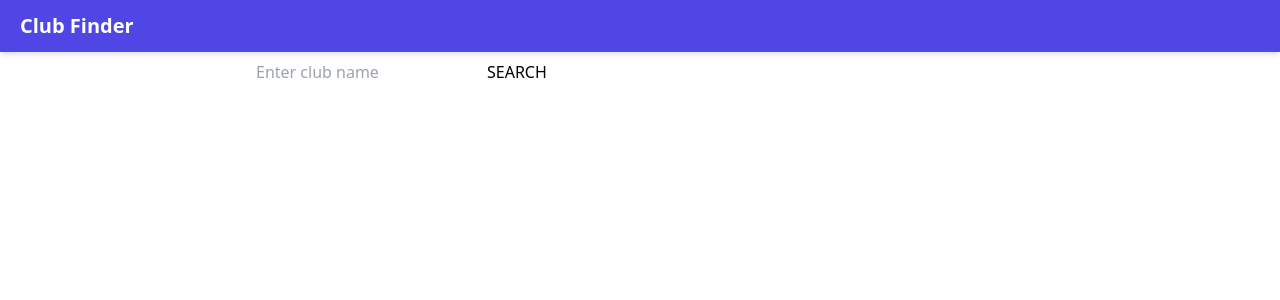
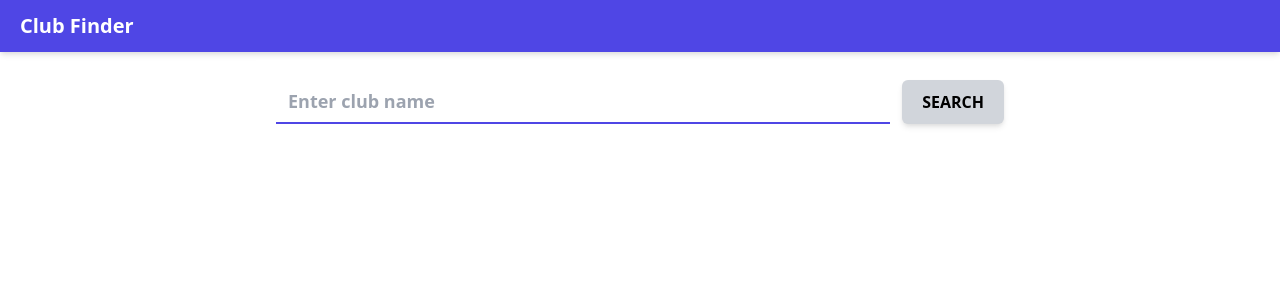
Before and after one commit to Sandydht/club-finder, a Vue app: page / in a window 1280 px wide. Shown: the top 300 px of the page. Built offline with nearby package versions, Linux system fonts and the light colour scheme.

Commit message:
Style the SearchBar component

```diff
--- a/src/components/SearchBar.vue
+++ b/src/components/SearchBar.vue
@@ -1,8 +1,10 @@
 <template>
-  <form @submit.prevent="submit">
-    <input type="search" placeholder="Enter club name" v-model="inputValue"/>
-    <button type="submit" :disabled="checkInputValue">SEARCH</button>
-  </form>
+  <div class="p-5 bg-white">
+    <form @submit.prevent="submit" class="w-full grid grid-cols-1fr-auto gap-3">
+      <input type="search" placeholder="Enter club name" v-model="inputValue" class="min-w-44 min-h-44 px-3 border-b-2 border-indigo-600 font-semibold text-lg focus:outline-none focus:border-indigo-800 hover:border-indigo-800"/>
+      <button type="submit" class="min-w-44 min-h-44 inline-flex justify-center items-center px-5 rounded-md uppercase font-semibold shadow-md" :class="[checkInputValue ? 'bg-gray-300 cursor-not-allowed' : 'bg-indigo-600 text-white cursor-pointer hover:bg-indigo-800 focus:bg-indigo-800']" :disabled="checkInputValue">SEARCH</button>
+    </form>
+  </div>
 </template>
 
 <script>
```
